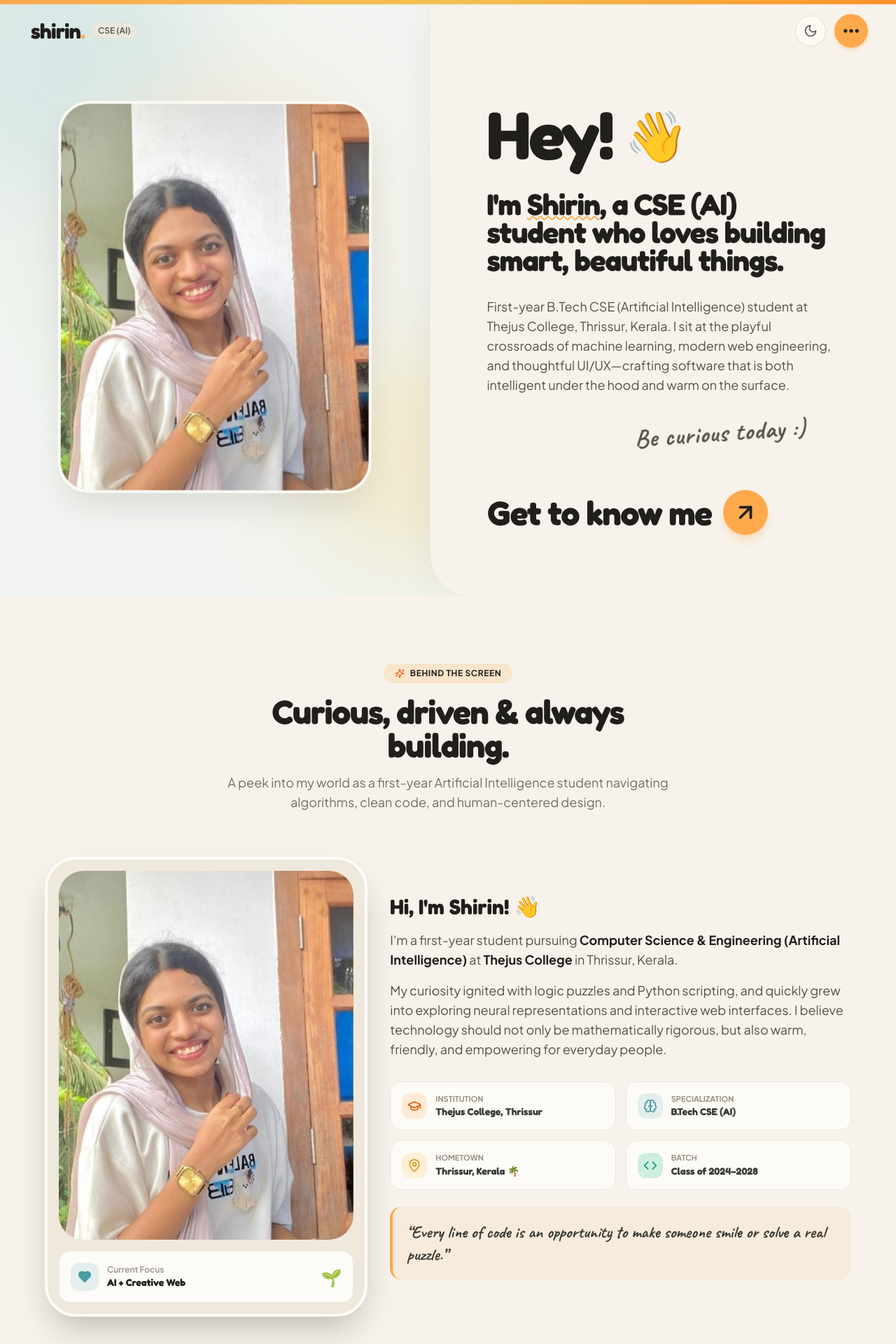
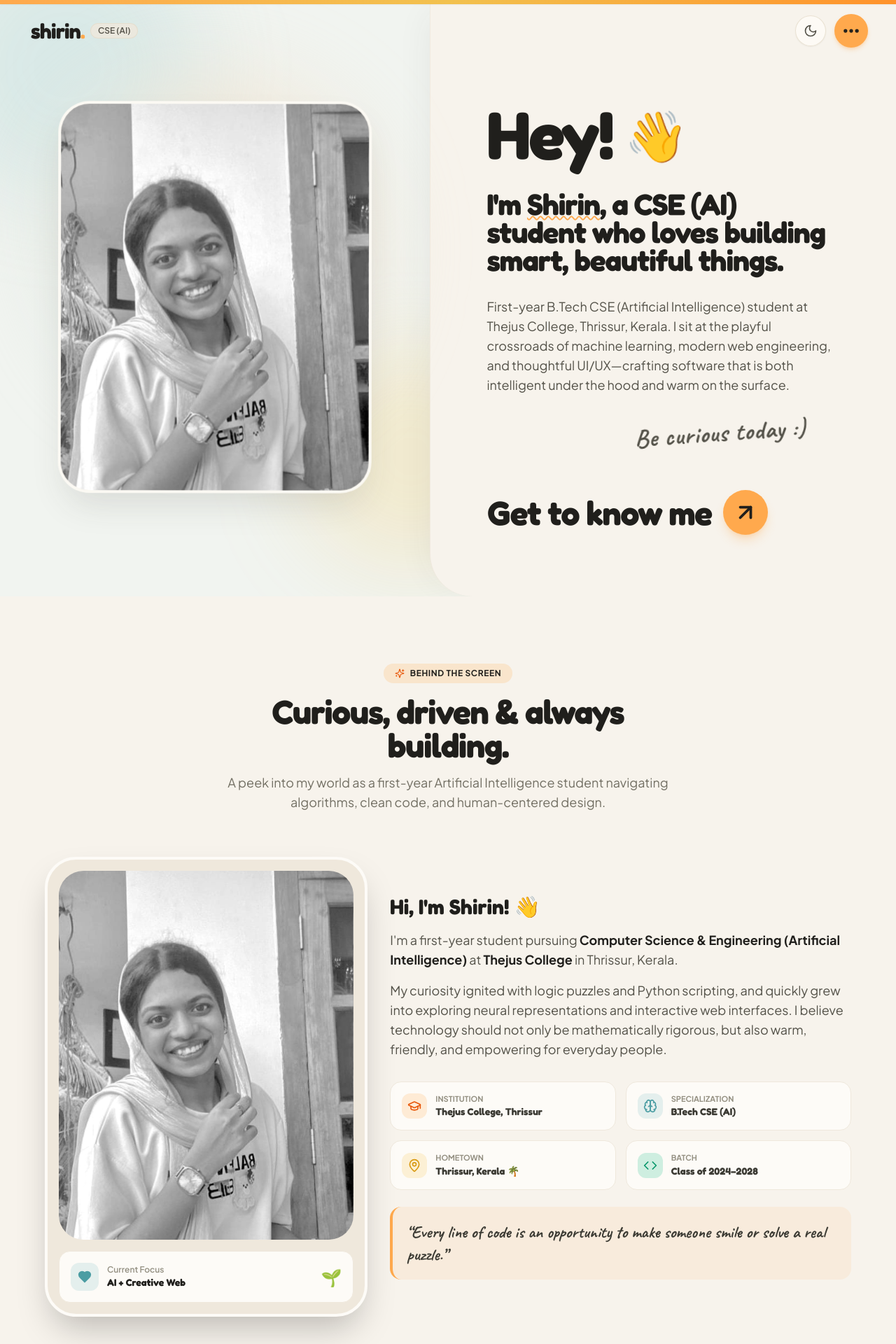
Before and after one commit to shirieeshrn-12/shirin-portfolio, a React (Vite) app: page / in a window 1280 px wide. Shown: the top 1920 px of the page at 70% size. Built offline with nearby package versions, Linux system fonts and the light colour scheme.

Commit message:
style: Style avatar photo in elegant high-contrast black and white

```diff
--- a/src/components/About.tsx
+++ b/src/components/About.tsx
@@ -80,7 +80,7 @@ export const About: React.FC = () => {
                 <img
                   src="/shirin-real.jpg"
                   alt="Shirin at Thejus College"
-                  className="w-full h-full object-cover object-[center_15%] hover:scale-105 transition-transform duration-500"
+                  className="w-full h-full object-cover object-[center_15%] grayscale contrast-[1.08] brightness-[0.98] hover:scale-105 transition-all duration-500"
                 />
               </div>
 
--- a/src/components/Hero.tsx
+++ b/src/components/Hero.tsx
@@ -80,7 +80,7 @@ export const Hero: React.FC = () => {
                   <img
                     src="/shirin-real.jpg"
                     alt="Shirin - CSE (AI) Student at Thejus College"
-                    className="w-full h-full object-cover object-[center_15%] transform transition-transform duration-700 group-hover:scale-103"
+                    className="w-full h-full object-cover object-[center_15%] grayscale contrast-[1.08] brightness-[0.98] transform transition-all duration-700 group-hover:scale-103"
                     onLoad={() => setImageLoaded(true)}
                   />
 
--- a/src/components/Preloader.tsx
+++ b/src/components/Preloader.tsx
@@ -38,7 +38,7 @@ export const Preloader: React.FC<{ onComplete?: () => void }> = ({ onComplete })
                 <img
                   src="/shirin-real.jpg"
                   alt="Shirin avatar"
-                  className="w-full h-full object-cover object-[center_15%]"
+                  className="w-full h-full object-cover object-[center_15%] grayscale contrast-[1.08]"
                 />
               </div>
 
```
